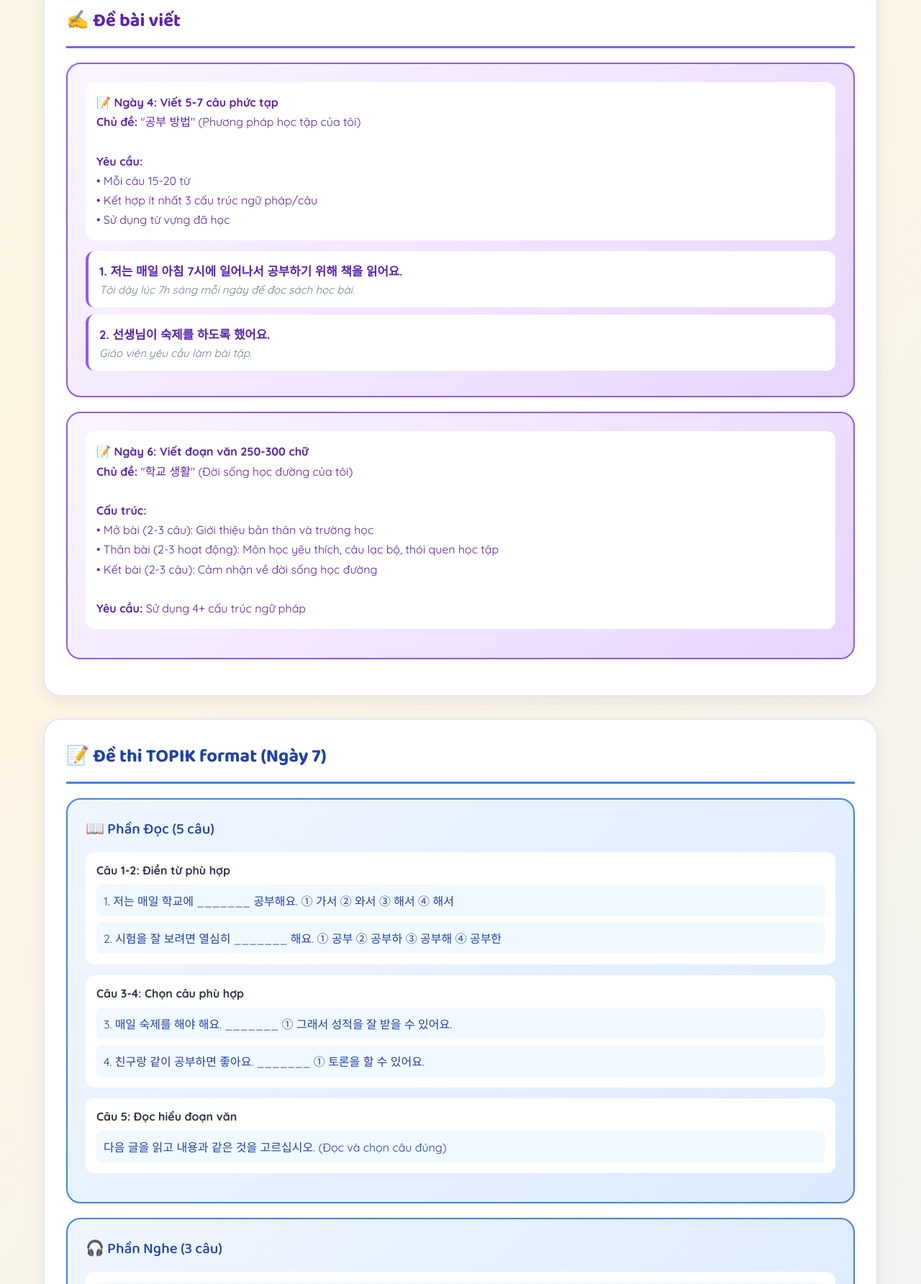
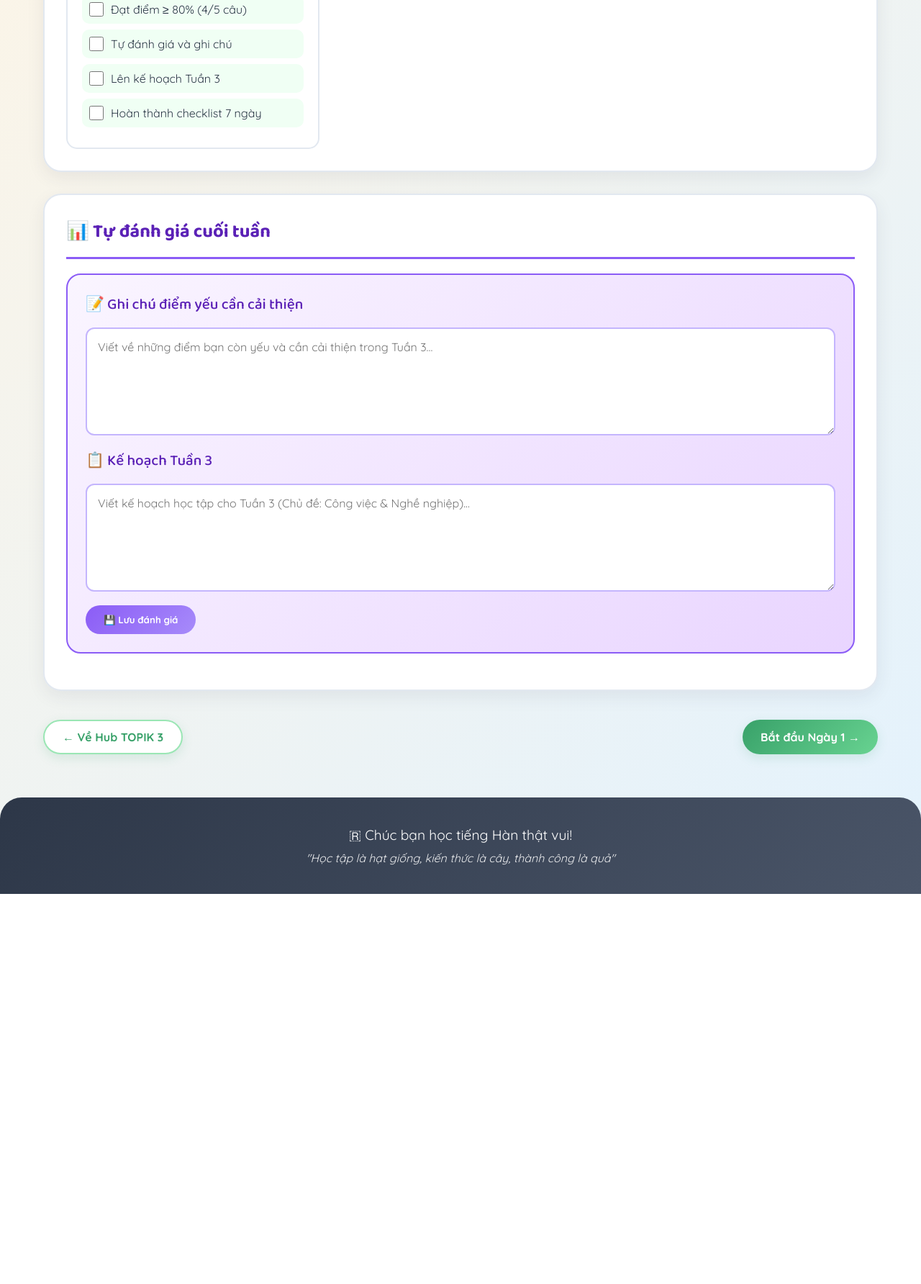
Before and after one commit to SanS-91/korean-topik1-4, a plain HTML site: page topik3-week02.html in a window 1280 px wide. Shown: the part 3558-5342 px from the top of the page at 72% size. After the commit the page ends 4800 px from the top, so only its background shows below. Drawn offline with Linux system fonts and the light colour scheme.

Commit message:
Update topik3-week02.html

```diff
--- a/topik3-week02.html
+++ b/topik3-week02.html
@@ -297,99 +297,6 @@ Học 35 từ vựng mới, 6 cấu trúc ngữ pháp trung cấp và luyện vi
 </div>
 </div>
 
-<!-- Sample Conversation -->
-<div class="section sample-section">
-<h2 class="section-title">️ Hội thoại mẫu</h2>
-<div class="sample-box">
-<div class="sample-title">💬 "수업에 대한 대화" - Nói chuyện về giờ học</div>
-<div class="sample-text">
-<p><strong>민수:</strong> 지영 씨, 오늘 수업 어땠어요?</p>
-<p><strong>지영:</strong> 재미있었어요. 선생님이 설명을 잘 하시는 편이에요.</p>
-<p><strong>민수:</strong> 어떤 과목이 제일 좋아요?</p>
-<p><strong>지영:</strong> 국어 시간이 제일 재미있어요. 책을 읽는 것을 좋아해요.</p>
-<p><strong>민수:</strong> 저는 수학이 제일 어려워요.</p>
-<p><strong>지영:</strong> 수학은 연습을 많이 해야 해요. 문제를 많이 풀어 보세요.</p>
-<p><strong>민수:</strong> 숙제가 많아요?</p>
-<p><strong>지영:</strong> 네, 매일 숙제가 있어요. 하지만 하면 할수록 실력이 늘어요.</p>
-<p><strong>민수:</strong> 시험은 언제예요?</p>
-<p><strong>지영:</strong> 다음 주 금요일이에요. 같이 공부해요!</p>
-</div>
-</div>
-</div>
-
-<!-- Writing Assignment -->
-<div class="section writing-section">
-<h2 class="section-title">✍️ Đề bài viết</h2>
-<div class="writing-box">
-<div class="writing-prompt">
-<strong>📝 Ngày 4: Viết 5-7 câu phức tạp</strong><br>
-<strong>Chủ đề:</strong> "공부 방법" (Phương pháp học tập của tôi)<br><br>
-<strong>Yêu cầu:</strong><br>
-• Mỗi câu 15-20 từ<br>
-• Kết hợp ít nhất 3 cấu trúc ngữ pháp/câu<br>
-• Sử dụng từ vựng đã học
-</div>
-<div class="writing-example">
-<div class="writing-example-korean">1. 저는 매일 아침 7시에 일어나서 공부하기 위해 책을 읽어요.</div>
-<div class="writing-example-meaning">Tôi dậy lúc 7h sáng mỗi ngày để đọc sách học bài.</div>
-</div>
-<div class="writing-example">
-<div class="writing-example-korean">2. 선생님이 숙제를 하도록 했어요.</div>
-<div class="writing-example-meaning">Giáo viên yêu cầu làm bài tập.</div>
-</div>
-</div>
-
-<div class="writing-box">
-<div class="writing-prompt">
-<strong>📝 Ngày 6: Viết đoạn văn 250-300 chữ</strong><br>
-<strong>Chủ đề:</strong> "학교 생활" (Đời sống học đường của tôi)<br><br>
-<strong>Cấu trúc:</strong><br>
-• Mở bài (2-3 câu): Giới thiệu bản thân và trường học<br>
-• Thân bài (2-3 hoạt động): Môn học yêu thích, câu lạc bộ, thói quen học tập<br>
-• Kết bài (2-3 câu): Cảm nhận về đời sống học đường<br><br>
-<strong>Yêu cầu:</strong> Sử dụng 4+ cấu trúc ngữ pháp
-</div>
-</div>
-</div>
-
-<!-- TOPIK Exam -->
-<div class="section exam-section">
-<h2 class="section-title">📝 Đề thi TOPIK format (Ngày 7)</h2>
-<div class="exam-box">
-<div class="exam-title">📖 Phần Đọc (5 câu)</div>
-<div class="exam-question">
-<div class="exam-question-text">Câu 1-2: Điền từ phù hợp</div>
-<div class="exam-options">
-<div class="exam-option">1. 저는 매일 학교에 _______ 공부해요. ① 가서 ② 와서 ③ 해서 ④ 해서</div>
-<div class="exam-option">2. 시험을 잘 보려면 열심히 _______ 해요. ① 공부 ② 공부하 ③ 공부해 ④ 공부한</div>
-</div>
-</div>
-<div class="exam-question">
-<div class="exam-question-text">Câu 3-4: Chọn câu phù hợp</div>
-<div class="exam-options">
-<div class="exam-option">3. 매일 숙제를 해야 해요. _______ ① 그래서 성적을 잘 받을 수 있어요.</div>
-<div class="exam-option">4. 친구랑 같이 공부하면 좋아요. _______ ① 토론을 할 수 있어요.</div>
-</div>
-</div>
-<div class="exam-question">
-<div class="exam-question-text">Câu 5: Đọc hiểu đoạn văn</div>
-<div class="exam-options">
-<div class="exam-option">다음 글을 읽고 내용과 같은 것을 고르십시오. (Đọc và chọn câu đúng)</div>
-</div>
-</div>
-</div>
-
-<div class="exam-box">
-<div class="exam-title">🎧 Phần Nghe (3 câu)</div>
-<div class="exam-question">
-<div class="exam-options">
-<div class="exam-option">Câu 6: 지영 씨는 어떤 과목을 제일 좋아해요? ① 국어 ② 수학 ③ 영어 ④ 과학</div>
-<div class="exam-option">Câu 7: 시험은 언제예요? ① 이번 주 ② 다음 주 ③ 내일 ④ 모레</div>
-<div class="exam-option">Câu 8: 지영 씨는 어떻게 공부해요? ① 혼자 ② 친구랑 같이 ③ 안 해요 ④ 선생님한테</div>
-</div>
-</div>
-</div>
-</div>
 
 <!-- Checklist -->
 <div class="section checklist-section">
```
